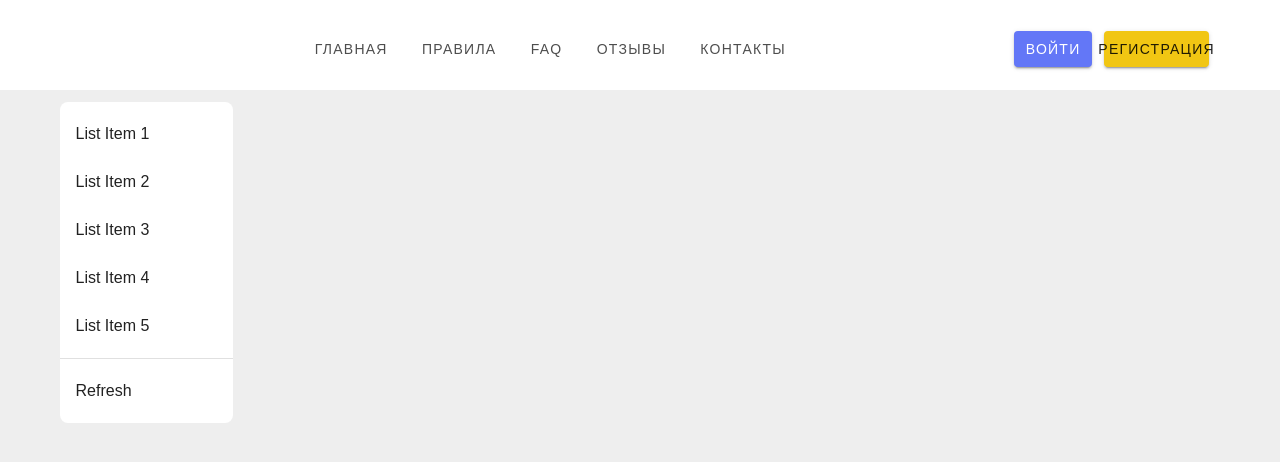
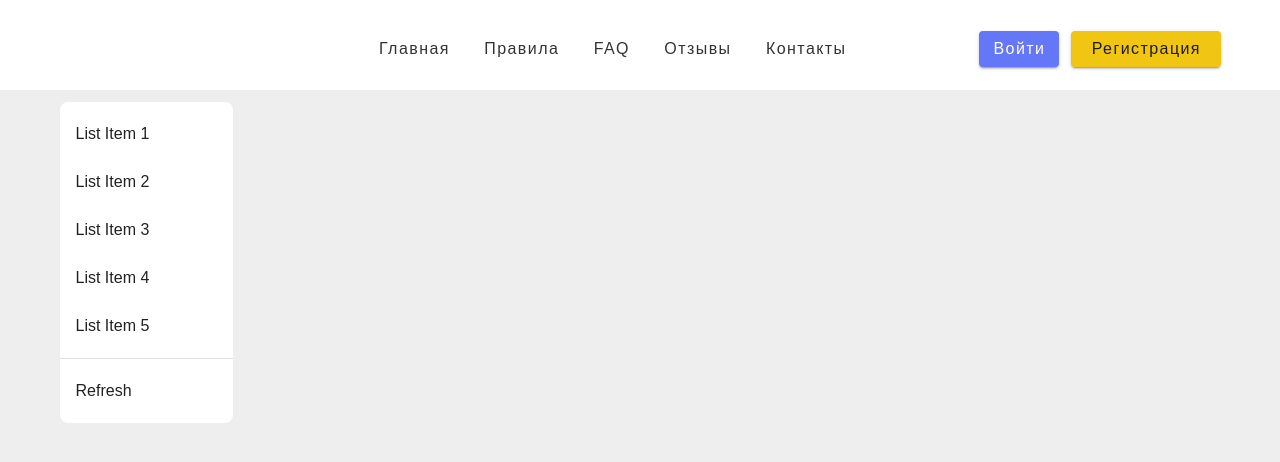
Before and after one commit to Danil112227/Express_Money, a Vue app in the folder express_money/: page / in a window 1280 px wide. Shown: the top 462 px of the page. Built offline with nearby package versions, Linux system fonts and the light colour scheme.

Commit message:
сверстал хедер. Долго разбирался как сделать выпадающий список и анимацию наведения как на макете

```diff
--- a/express_money/src/App.vue
+++ b/express_money/src/App.vue
@@ -17,41 +17,41 @@
           :src="require('./assets/logo.png')"
         />
         <v-btn-toggle
-          class="d-flex flex-row justifu-end font-weight-regular"
+          class="ml-16"
           tile
           color="blue accent-3"
           group
         >
           <v-btn
             value="main"
-            class="font-weight-regular"
+            class="font-weight-medium text-capitalize black--text"
           >
             Главная
           </v-btn>
 
           <v-btn
             value="rules"
-            class="font-weight-regular"
+            class="font-weight-medium text-capitalize black--text"
           >
             Правила
           </v-btn>
 
           <v-btn
             value="FAQ"
-            class="font-weight-regular"
+            class="font-weight-medium text-capitalize black--text"
           >
             FAQ
           </v-btn>
 
           <v-btn
             value="reviews"
-            class="font-weight-regular"
+            class="font-weight-medium text-capitalize black--text"
           >
             Отзывы
           </v-btn>
           <v-btn
             value="contacts"
-            class="font-weight-regular"
+            class="font-weight-medium text-capitalize black--text"
           >
             Контакты
           </v-btn>
@@ -61,19 +61,18 @@
 
         <v-spacer />
         <v-btn
-          class="white--text"
+          class="white--text text-capitalize px-10"
           large
           color="#6377F7"
+          max-height="36"
           max-width="62"
-          max-height="36"
         >
           Войти
         </v-btn>
         <v-btn
-          class="mx-3"
+          class="ml-3 text-capitalize"
           large
           color="#F1C613"
-          max-width="105"
           max-height="36"
         >
           Регистрация
@@ -122,4 +121,9 @@ $title-font: 'IMB Plex Sans';
        font-family: $title-font, sans-serif !important;
     }
  }
+
+
+ .v-btn{
+  font-size: 16px !important;
+ }
 </style>
```
